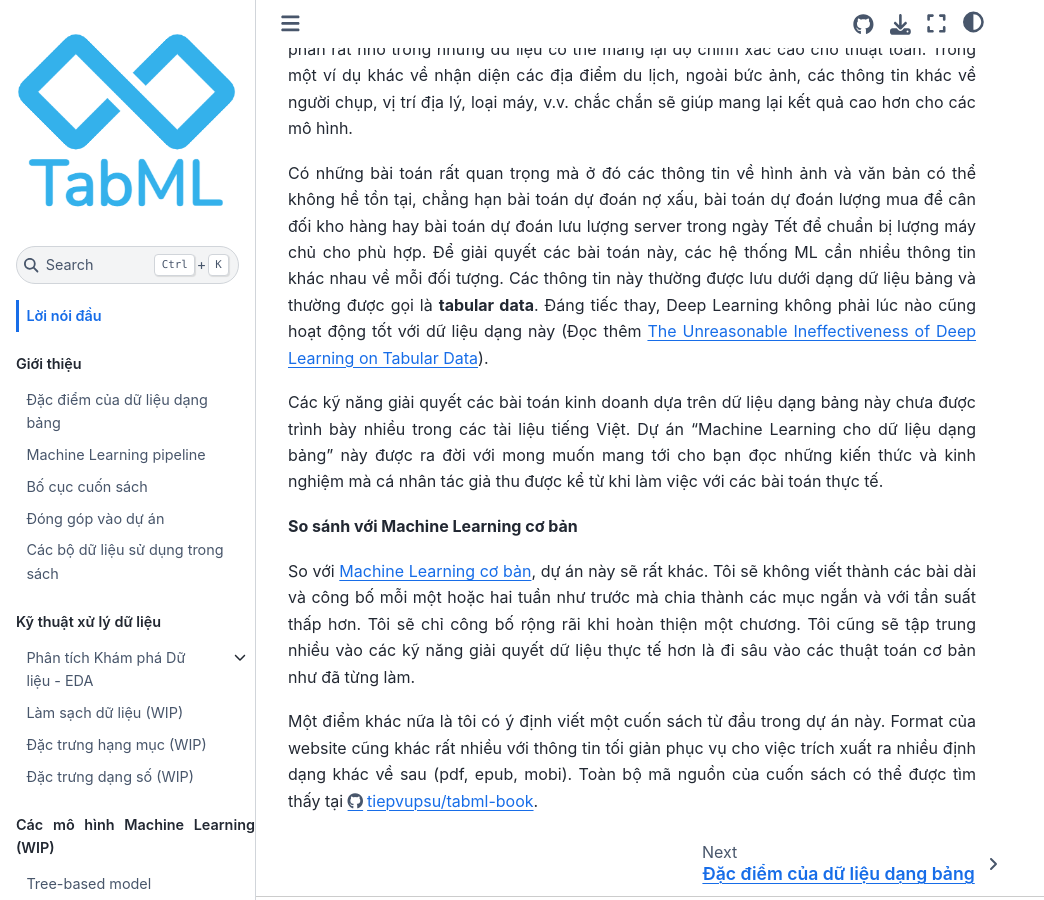
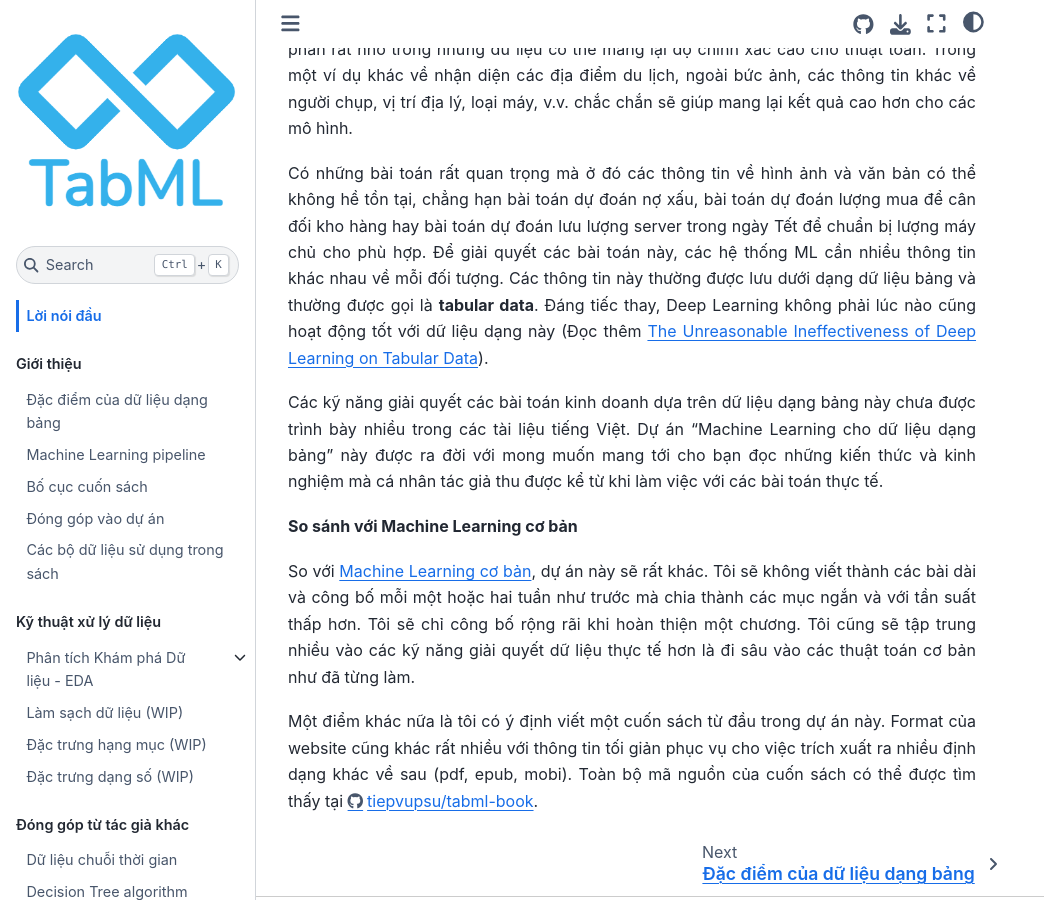
Before and after one commit to tiepvupsu/tabml_book, a Jupyter Book: the page built from book/intro.md, in a window 1280 px wide and 900 px high, scrolled down 558 px. Shown: the whole window, without its empty margins (0-1044 px from the left). Built offline with Jupyter Book 1.0.4 settings and Sphinx 7.4.7 and the Sphinx Book theme 1.1.4, drawn with Linux system fonts in a browser that asks for light colours; some of the changed lines change nothing that is shown.

Commit message:
disable ch_model

```diff
--- a/book/_toc.yml
+++ b/book/_toc.yml
@@ -29,10 +29,10 @@
       # sections:
       #   - file: ch_data_processing/titanic_numeric
 
-- part: Các mô hình Machine Learning (WIP)
-  chapters:
-    - file: ch_model/tree
-    - file: ch_model/deep_learning
+# - part: Các mô hình Machine Learning (WIP)
+#   chapters:
+#     - file: ch_model/tree
+#     - file: ch_model/deep_learning
 
 - part: Đóng góp từ tác giả khác
   chapters:
```
